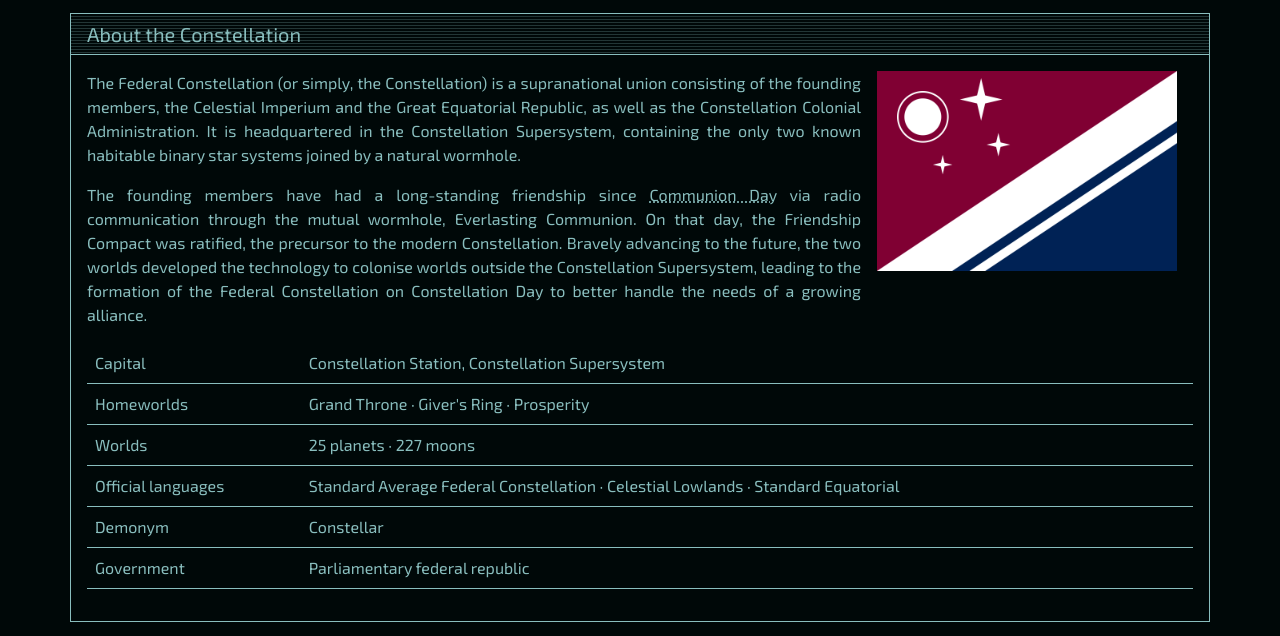
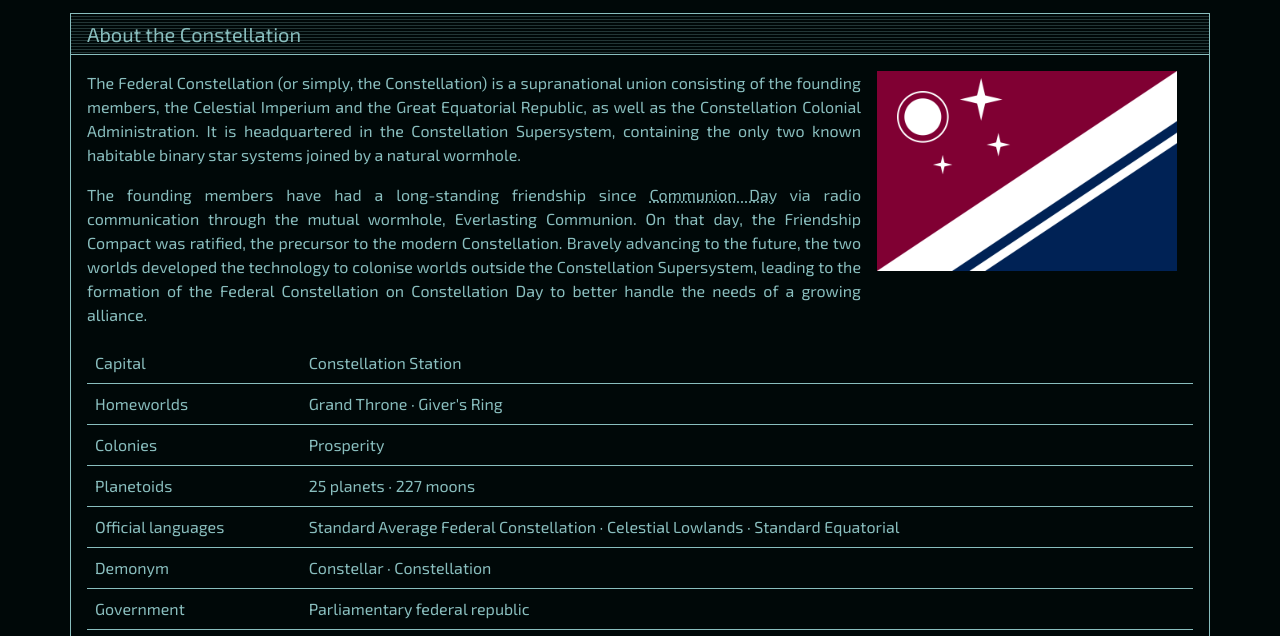
Before and after one commit to pilosophos/the-federal-constellation, a plain HTML site: page index.html in a window 1280 px wide. Shown: the part 142-778 px from the top of the page. Drawn offline with nearby package versions, Linux system fonts and the light colour scheme.

Commit message:
update fact table

```diff
--- a/index.html
+++ b/index.html
@@ -42,11 +42,12 @@
 
           <table class="table">
             <tbody>
-              <tr><td>Capital</td><td>Constellation Station, Constellation Supersystem</td></tr>
-              <tr><td>Homeworlds</td><td>Grand Throne · Giver's Ring · Prosperity</td></tr>
-              <tr><td>Worlds</td><td>25 planets · 227 moons</td></tr>
+              <tr><td>Capital</td><td>Constellation Station</td></tr>
+              <tr><td>Homeworlds</td><td>Grand Throne · Giver's Ring</td></tr>
+              <tr><td>Colonies</td><td>Prosperity</td></tr>
+              <tr><td>Planetoids</td><td>25 planets · 227 moons</td></tr>
               <tr><td>Official languages</td><td>Standard Average Federal Constellation · Celestial Lowlands · Standard Equatorial</td></tr>
-              <tr><td>Demonym</td><td>Constellar</td></tr>
+              <tr><td>Demonym</td><td>Constellar · Constellation</td></tr>
               <tr><td>Government</td><td>Parliamentary federal republic</td></tr>
             </tbody>
           </table>
```
